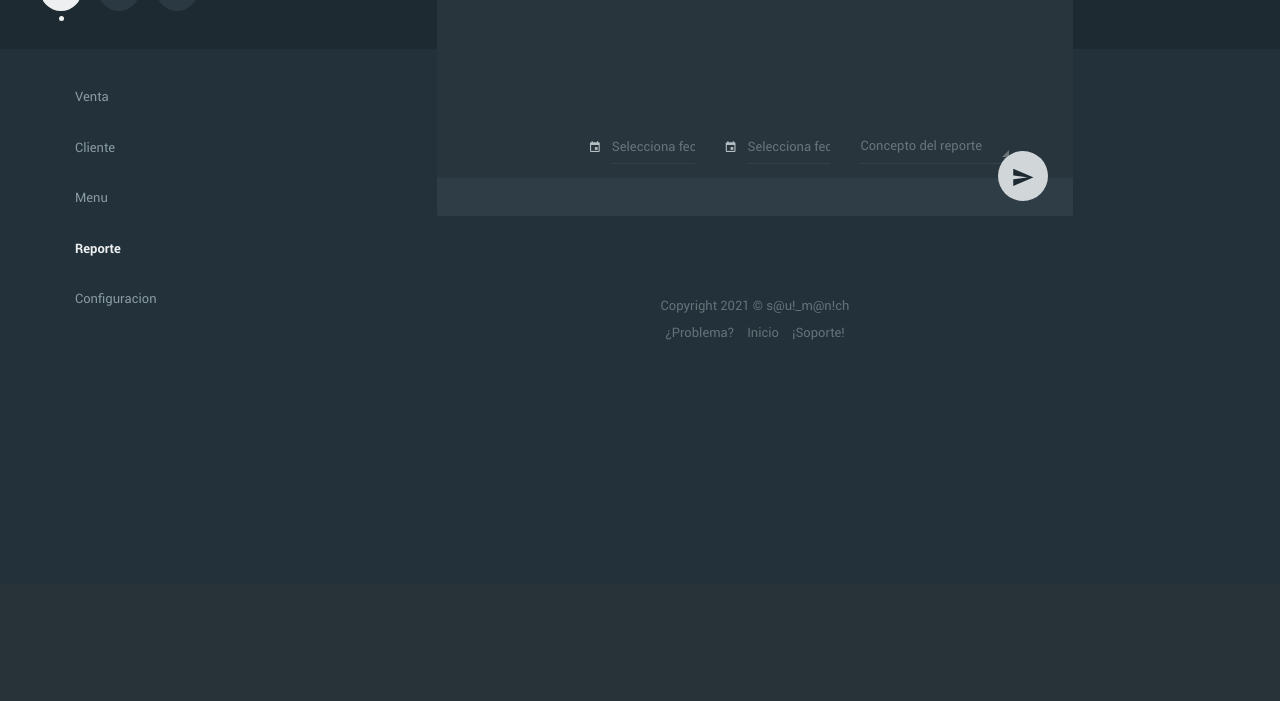
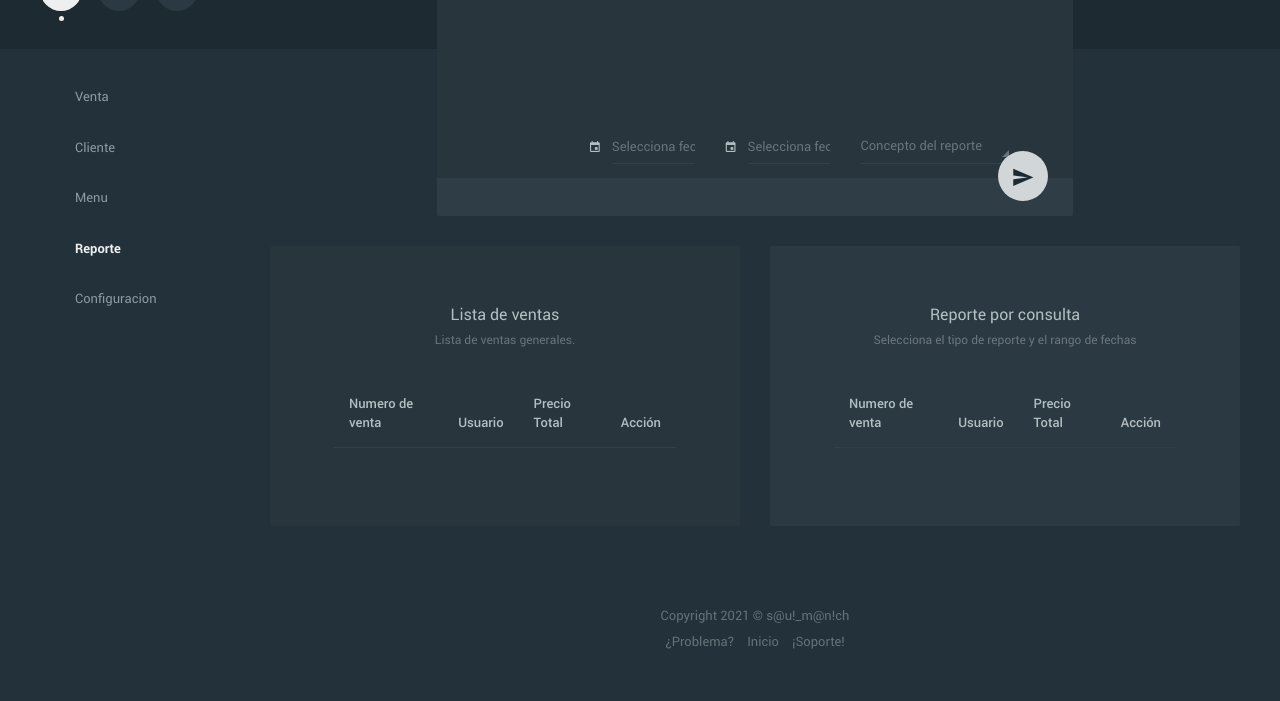
Before and after one commit to sau-manich/Gustov, a PHP site: page /Vista/layouts/administrador/reporte.php in a window 1280 px wide. Shown: the part 216-917 px from the top of the page. Before the commit the page ends 556 px from the top, so only its background shows below. Run offline with PHP 8.4, Linux system fonts and the light colour scheme; the visitor is signed in with stand-in values (Sample User, id 1); lists and menus that the app fills with data are empty; some libraries are stand-ins or nearby versions.

Commit message:
UI Lista de ventas en reporte

```diff
--- a/Vista/layouts/administrador/reporte.php
+++ b/Vista/layouts/administrador/reporte.php
@@ -402,6 +402,58 @@ if ($_SESSION["usuario"]!=null) {
                         </div>
                     </div>
                     <div class="col-md-2"></div>
+                    <div class="col-md-6">
+                        <div class="card">
+                            <div  class="card__header card__header--highlight">
+                                <div class="card__header">
+                                    <h2 align="center">Lista de ventas <small>Lista de ventas generales.</small></h2>
+                                </div>
+
+                                <div class="card__body">
+                                    <div class="table-responsive">
+                                        <table class="table table-hover">
+                                            <thead>
+                                            <tr>
+                                                <th>Numero de venta</th>
+                                                <th>Usuario</th>
+                                                <th>Precio Total</th>
+                                                <th>Acción</th>
+                                            </tr>
+                                            </thead>
+                                            <tbody id="ventaTabla">
+                                            </tbody>
+                                        </table>
+                                    </div>
+                                </div>
+                            </div>
+                        </div>
+                    </div>
+                    <div class="col-md-6">
+                        <div class="card">
+                            <div  class="card__header">
+                                <div class="card__header">
+                                    <h2 align="center">Reporte por consulta <small>Selecciona el tipo de reporte y el rango de fechas</small></h2>
+                                </div>
+
+                                <div class="card__body">
+                                    <div class="table-responsive">
+                                        <table class="table table-hover">
+                                            <thead>
+                                            <tr>
+                                                <th>Numero de venta</th>
+                                                <th>Usuario</th>
+                                                <th>Precio Total</th>
+                                                <th>Acción</th>
+                                            </tr>
+                                            </thead>
+                                            <tbody id="#">
+                                            </tbody>
+                                        </table>
+                                    </div>
+                                </div>
+                            </div>
+                        </div>
+                    </div>
                 </div>
 
             </section>
--- a/Vista/layouts/administrador/venta.php
+++ b/Vista/layouts/administrador/venta.php
@@ -443,10 +443,6 @@ $datosMenu = listaMenu();
                                     </li>
                                 </ul>
                             </div>
-
-                            <a class="widget-contacts__map" href="">
-                                <img src="demo/img/map.png" alt="">
-                            </a>
                         </div>
                     </div>
                 </div>
```
